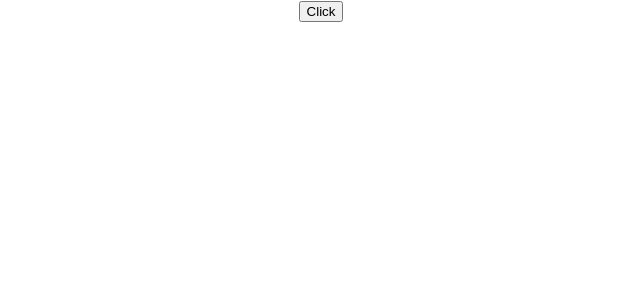
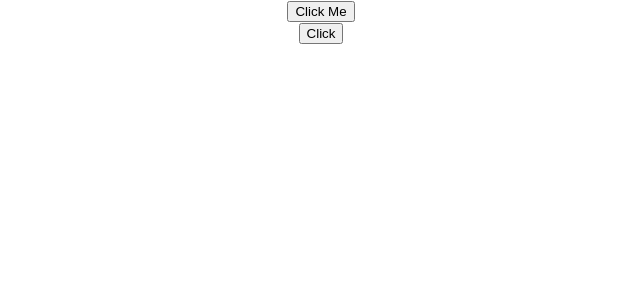
Before and after one commit to madiha-m/React, a React (Create React App) app in the folder basics/: page / in a window 1280 px wide. Shown: the top 300 px of the page, without its empty margins (319-959 px from the left). Built offline with nearby package versions, Linux system fonts and the light colour scheme.

Commit message:
vlass com event handling

```diff
--- a/basics/src/App.js
+++ b/basics/src/App.js
@@ -6,11 +6,13 @@
 import Message from "./components/Message";
 import Counter from "./components/Counter";
 import FunctionClick from "./components/FunctionClick";
+import ClassClick from "./components/ClassClick";
 // import Greet from "./components/Greet";
 
 function App() {
   return (
     <div className="App">
+      <ClassClick />
       <FunctionClick />
       {/* <Counter /> */}
       {/* <Message /> */}
--- a/basics/src/components/ClassClick.js
+++ b/basics/src/components/ClassClick.js
@@ -1,8 +1,16 @@
 import React, { Component } from "react";
 
 class ClassClick extends Component {
+  clickHandler() {
+    console.log("click the btn");
+  }
+
   render() {
-    return <div></div>;
+    return (
+      <div>
+        <button onClick={this.clickHandler}>Click Me</button>
+      </div>
+    );
   }
 }
 
```
